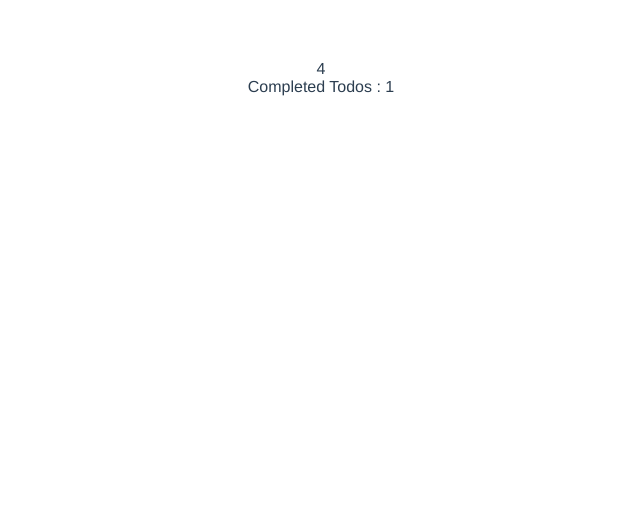
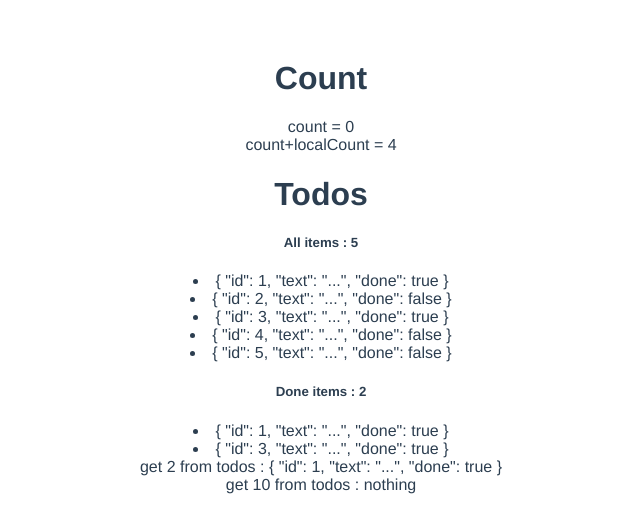
Before and after one commit to iiaii/vuex-intro, a Vue app: page / in a window 1280 px wide. Shown: the top 532 px of the page, without its empty margins (319-959 px from the left). Built offline with nearby package versions, Linux system fonts and the light colour scheme.

Commit message:
구조 개선 및 컴포넌트 분할

```diff
--- a/src/App.vue
+++ b/src/App.vue
@@ -1,30 +1,20 @@
+import { mapState } from 'vuex';
 <template>
   <div id="app">
-    {{ countPlusLocalState }}
-    <div></div>
-    Completed Todos : {{ doneTodosCount }}
+    <Count></Count>
+    <Todo></Todo>
   </div>
 </template>
 
 <script>
+import Count from './components/Count';
+import Todo from './components/Todo';
 
 export default {
   name: 'App',
   components: {
-
-  },
-  data() {
-    return {
-      localCount: 4,
-    }
-  },
-  computed: {
-    doneTodosCount() {
-      return this.$store.getters.doneTodosCount;
-    },
-    countPlusLocalState() {
-      return this.$store.state.count + this.localCount;
-    },
+    Count,
+    Todo,
   },
 }
 </script>
@@ -39,12 +29,3 @@ export default {
   margin-top: 60px;
 }
 </style>
-
-
-//  computed: mapState({
-//     count: state => state.count,
-//     countAlias: 'count',
-//     countPlusLocalState(state) {       // this 사용하기 위해 이런 구조
-//       return state.count + this.localCount;
-//     },
-//  })
--- /dev/null
+++ b/src/components/Count.vue
@@ -0,0 +1,34 @@
+<template>
+    <div>
+        <h1>Count</h1>
+        <div>count = {{ count }}</div>
+        <div>count+localCount = {{ countPlusLocalState }}</div>
+    </div>
+</template>
+
+<script>
+import { mapState } from 'vuex';
+
+export default {
+    data() {
+        return {
+        localCount: 4,
+        }
+    },
+    computed: {
+        ...mapState([
+        'count',
+        ]),
+        countPlusLocalState() {
+        return this.count + this.localCount;
+        },
+    },
+    methods: {
+
+    }
+}
+</script>
+
+<style>
+
+</style>
--- /dev/null
+++ b/src/components/Todo.vue
@@ -0,0 +1,37 @@
+<template>
+  <div>
+      <h1>Todos</h1>
+      <h5>All items : {{ todos.length }}</h5>
+      <li v-for="todo in todos" v-bind:key="todo.id">
+        <span>{{ todo }}</span>
+      </li>
+      <h5>Done items : {{ doneTodosCount }}</h5>
+      <li v-for="doneTodo in doneTodos" v-bind:key="doneTodo.id">
+        <span>{{ doneTodo }}</span>
+      </li>
+      <div>get 2 from todos : {{ getTodoById(1) }}</div>
+      <div>get 10 from todos : {{ getTodoById(10) === undefined ? "nothing" : getTodoById(10) }}</div>
+    </div>
+</template>
+
+<script>
+import { mapState, mapGetters } from 'vuex';
+
+
+export default {
+    computed: {
+        ...mapState([
+            'todos',
+        ]),
+        ...mapGetters([
+            'doneTodos',
+            'doneTodosCount',
+            'getTodoById',
+        ]),
+    }
+}
+</script>
+
+<style>
+
+</style>
--- a/src/main.js
+++ b/src/main.js
@@ -8,8 +8,3 @@ new Vue({
   render: h => h(App),
   store,
 }).$mount('#app');
-
-console.log(store.getters.doneTodos);       // { id: 1, text: '...', done: true }
-console.log(store.getters.doneTodosCount);  // 1
-console.log(store.getters.getTodoById(1)); // { id: 1, text: '...', done: true }
-console.log(store.getters.getTodoById(48)); // undefined (null)
--- a/src/store/moduels/getters.js
+++ b/src/store/moduels/getters.js
@@ -2,10 +2,10 @@ export const getters = {
     doneTodos: state => {
         return state.todos.filter(todo => todo.done);
     },
-        doneTodosCount: (state, getters) => {
+    doneTodosCount: (state, getters) => {
         return getters.doneTodos.length;
     },
-        getTodoById: (state) => (id) => {
+    getTodoById: (state) => (id) => {
         return state.todos.find(todo => todo.id === id);
     }
 };
--- /dev/null
+++ b/src/store/moduels/mutations.js
@@ -0,0 +1,8 @@
+export const mutations = {
+    increment (state) {
+        state.count++;
+    },
+    incrementBy (state, payload) {
+        state.count += payload.amount;
+    }
+}
--- a/src/store/moduels/state.js
+++ b/src/store/moduels/state.js
@@ -3,5 +3,8 @@ export const state = {
     todos: [
         { id: 1, text: '...', done: true },
         { id: 2, text: '...', done: false },
+        { id: 3, text: '...', done: true },
+        { id: 4, text: '...', done: false },
+        { id: 5, text: '...', done: false },
     ],
 };
--- a/src/store/store.js
+++ b/src/store/store.js
@@ -2,10 +2,12 @@ import Vue from 'vue';
 import Vuex from 'vuex';
 import { state } from './moduels/state';
 import { getters } from './moduels/getters';
+import { mutations } from './moduels/mutations';
 
 Vue.use(Vuex);
 
 export const store = new Vuex.Store({
   state,
   getters,
+  mutations,
 });
```
